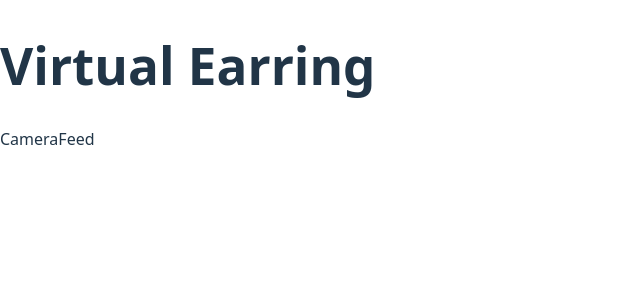
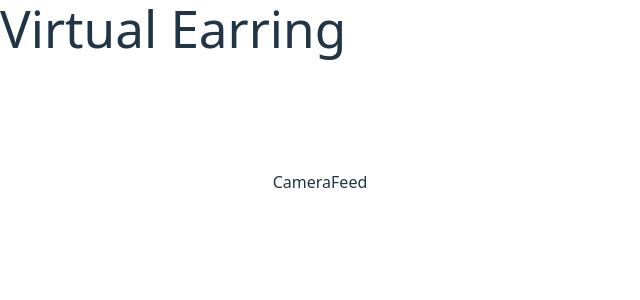
Before and after one commit to Roberto5190/virtual-earring, a React (Vite) app: page / in a window 1280 px wide. Shown: the top 300 px of the page, without its empty margins (0-640 px from the left). Built offline with nearby package versions, Linux system fonts and the light colour scheme; no server answers.

Commit message:
installed tailwind

```diff
--- a/package.json
+++ b/package.json
@@ -12,10 +12,12 @@
   "dependencies": {
     "@mediapipe/tasks-vision": "^0.10.22-rc.20250304",
     "@react-three/fiber": "^8.18.0",
+    "@tailwindcss/vite": "^4.1.11",
     "draco3d": "^1.5.7",
     "prop-types": "^15.8.1",
     "react": "^18.3.1",
     "react-dom": "^18.3.1",
+    "tailwindcss": "^4.1.11",
     "three": "^0.161.0"
   },
   "devDependencies": {
--- a/src/App.css
+++ b/src/App.css
@@ -0,0 +1 @@
+@import "tailwindcss";
--- a/src/App.jsx
+++ b/src/App.jsx
@@ -7,7 +7,10 @@ function App() {
   return (
     <>
       <h1>Virtual Earring</h1>
-      <CameraFeed />
+      <div className='grid place-items-center h-screen'>
+        <CameraFeed />
+      </div>
+
     </>
   )
 }
--- a/vite.config.js
+++ b/vite.config.js
@@ -1,9 +1,10 @@
 import { defineConfig } from 'vite'
 import react from '@vitejs/plugin-react-swc'
+import tailwindcss from '@tailwindcss/vite'
 
 // https://vite.dev/config/
 export default defineConfig({
-  plugins: [react()],
+  plugins: [react(), tailwindcss()],
     resolve: { alias: { '@': '/src' } }, // import '@/components/…'
   server: {
     host: true,        // permite abrir desde otros dispositivos
```
Also changed, not shown: 1 other file (tests, documents, lock files or other folders).
